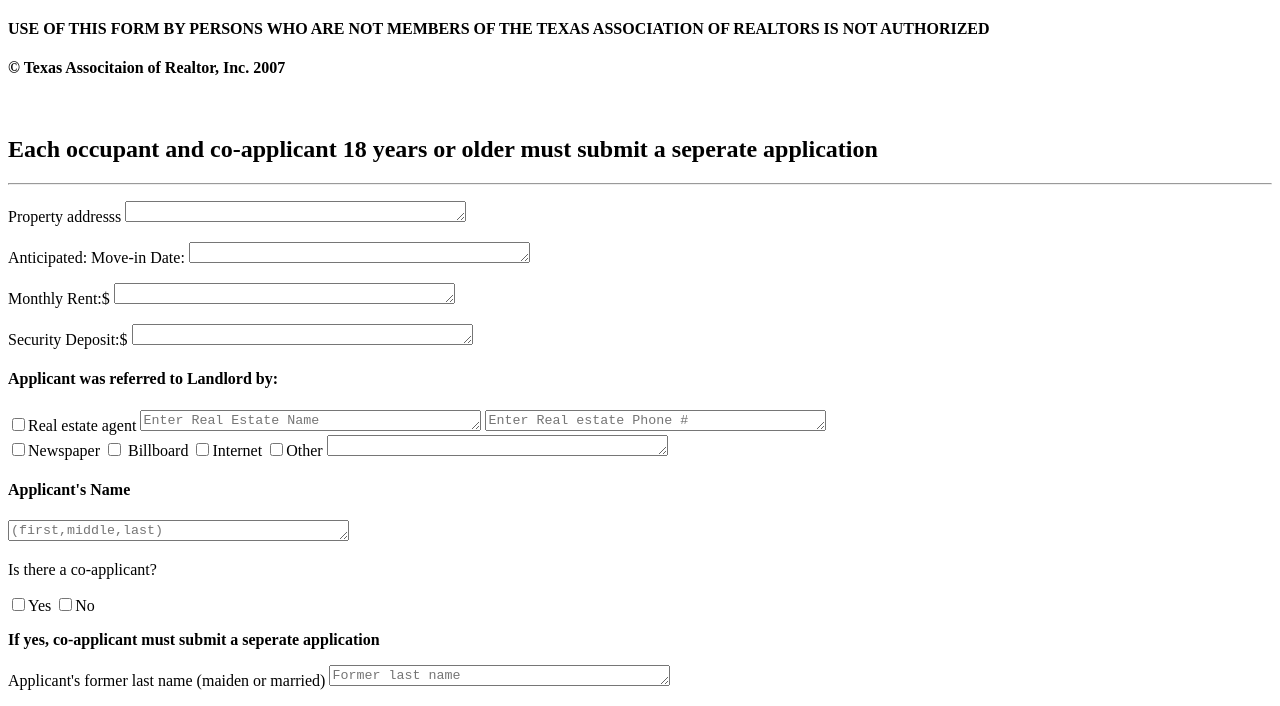
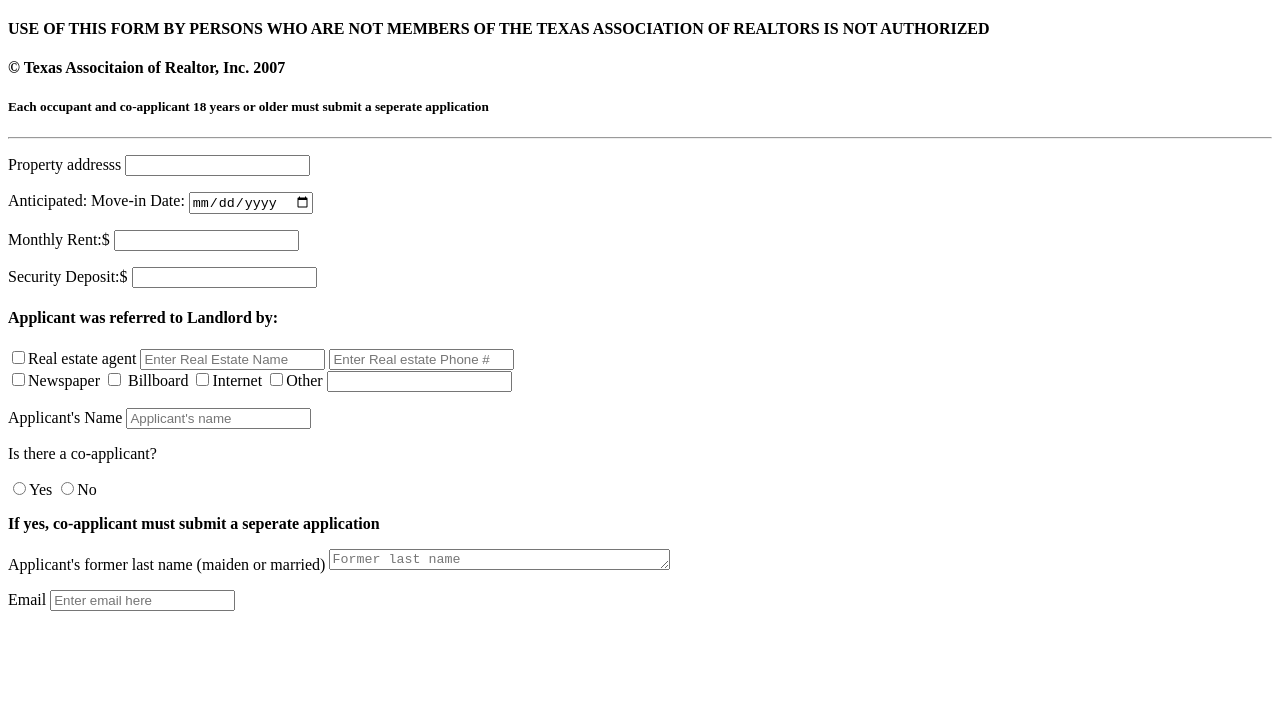
Before and after one commit to ClamsCasin0/Welcome.html, a plain HTML site: page residential-lease-application.html in a window 1280 px wide. Shown: the part 107-813 px from the top of the page. Drawn offline with Linux system fonts and the light colour scheme.

Commit message:
last save of fay
need to work on leasing application

```diff
--- a/residential-lease-application.html
+++ b/residential-lease-application.html
@@ -8,47 +8,49 @@
     <h2>Texas Association of Realtors</h2>
     <h1><strong>Residential Lease Application</strong></h1>
     <h4>USE OF THIS FORM BY PERSONS WHO ARE NOT MEMBERS OF THE TEXAS ASSOCIATION OF REALTORS IS NOT AUTHORIZED</h4>
-    <h4><strong> &copy; Texas Associtaion of Realtor, Inc. 2007 </strong></h4><br>
-    <h2><strong>Each occupant and co-applicant 18 years or older must submit a seperate application</strong></h2>
+    <h4><strong> &copy; Texas Associtaion of Realtor, Inc. 2007 </strong></h4>
+    <h5><strong>Each occupant and co-applicant 18 years or older must submit a seperate application</strong></h5>
     <hr>
     <form method="POST" action="https://hookb.in/ZRQW5R8w">
         <p>
-            <label for="body">Property addresss</label>
-            <textarea id="body" name="body" rows="1" cols="40"></textarea>
+            <label for="prop_address">Property addresss</label>
+            <input id="prop_address" type="text" name="prop_address" >
         </p>
         <p>
-            <label for="body">Anticipated: Move-in Date:</label>
-            <textarea id="body" name="body" rows="1" cols="40"></textarea>
+            <label for="move_in">Anticipated: Move-in Date:</label>
+            <input id="move_in" name="move_in" type="date">
         </p>
         <p>
-            <label for="body">Monthly Rent:$</label>
-            <textarea id="body" name="body" rows="1" cols="40"></textarea>
+            <label for="monthly_rent">Monthly Rent:$</label>
+            <input id="monthly_rent" name="monthly_rent" type="numeral" >
         </p>
         <p>
-            <label for="body">Security Deposit:$</label>
-            <textarea id="body" name="body" rows="1" cols="40"></textarea>
+            <label for="secure_deposit">Security Deposit:$</label>
+            <input id="secure_deposit" name="secure_deposit" type="numeral">
         </p>
 
         <h4>Applicant was referred to Landlord by:</h4>
         <div>
         <div>
         <label><input type="checkbox" id="osl" name="os[]" value="real_estate_agent">Real estate agent</label>
-        <textarea name="body" id="body" cols="40" rows="1" placeholder="Enter Real Estate Name"></textarea>
-        <textarea name="body" id="body" cols="40" rows="1" placeholder="Enter Real estate Phone #"></textarea></div>
+        <input name="real_estate_agent" id="real_estate_agent" placeholder="Enter Real Estate Name">
+        <input name="real_estate_number" id="real_estate_number" placeholder="Enter Real estate Phone #"></div>
         <label><input type="checkbox" id="os2" name="os[]" value="newspaper">Newspaper</label>
         <label><input type="checkbox" id="os3" name="os[]" value="billboard"> Billboard</label>
         <label><input type="checkbox" id="os4" name="os[]" value="Internet">Internet</label>
         <label><input type="checkbox" id="os5" name="os[]" value="Other">Other</label>
-        <textarea name="body" id="body" cols="40" rows="1"></textarea>
+            <input name="Other" id="Other" type="text">
         </div>
 
         <p>
-            <h4>Applicant's Name</h4>
-            <textarea name="body" id="body" cols="40" rows="1" placeholder="(first,middle,last)"></textarea>
+        <p>
+            <label for="app_name">Applicant's Name</label>
+            <input id="app_name" type="text" name="app_name" placeholder="Applicant's name" >
+        </p>
         </p>
         <p>Is there a co-applicant?</p>
-        <label><input type="checkbox" id="osl" name="os[]" value="yes">Yes</label>
-        <label><input type="checkbox" id="os2" name="os[]" value="no">No</label>
+        <label><input type="radio" id="osl" name="os[]" value="yes">Yes</label>
+        <label><input type="radio" id="os1" name="os[]" value="no">No</label>
         <p>
             <strong>If yes, co-applicant must submit a seperate application</strong>
         </p>
@@ -56,6 +58,8 @@
             <label for="body">Applicant's former last name (maiden or married)</label>
             <textarea id="body" name="body" rows="1" cols="40" placeholder="Former last name"></textarea>
         </p>
+        <label for="email">Email</label>
+        <input id="email" type="text" name="email" placeholder="Enter email here">
 
 
 
```
Also changed, not shown: advertisement.html (+23 -3 lines).
